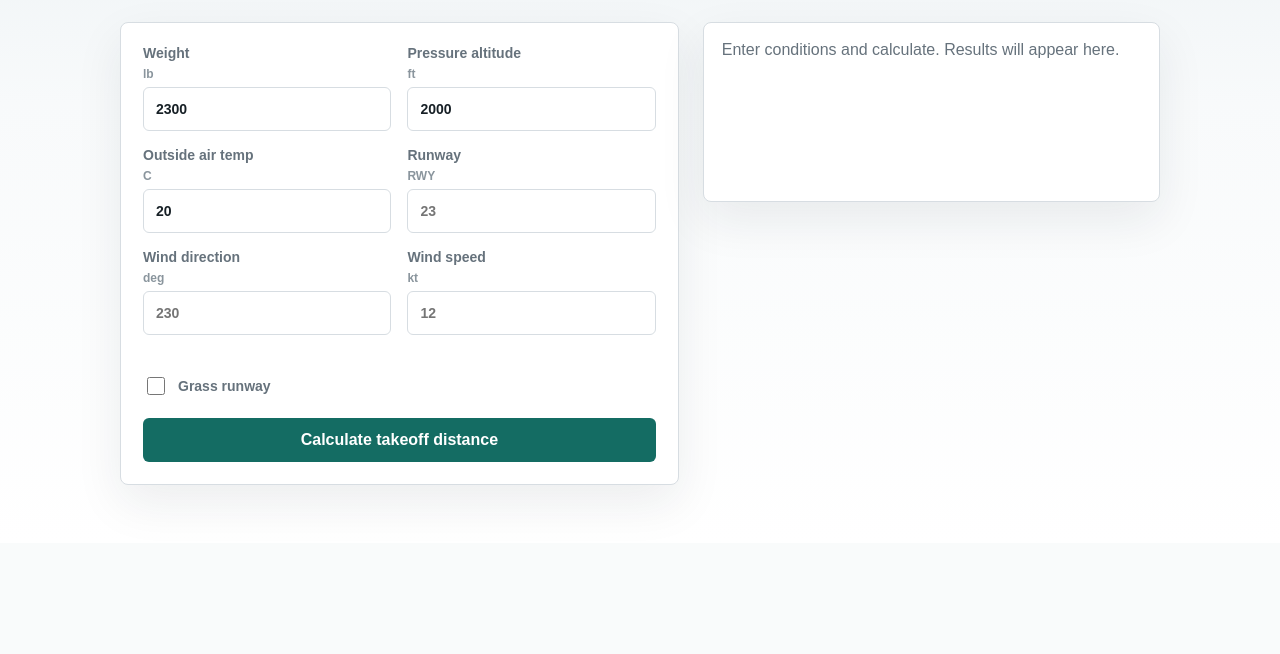
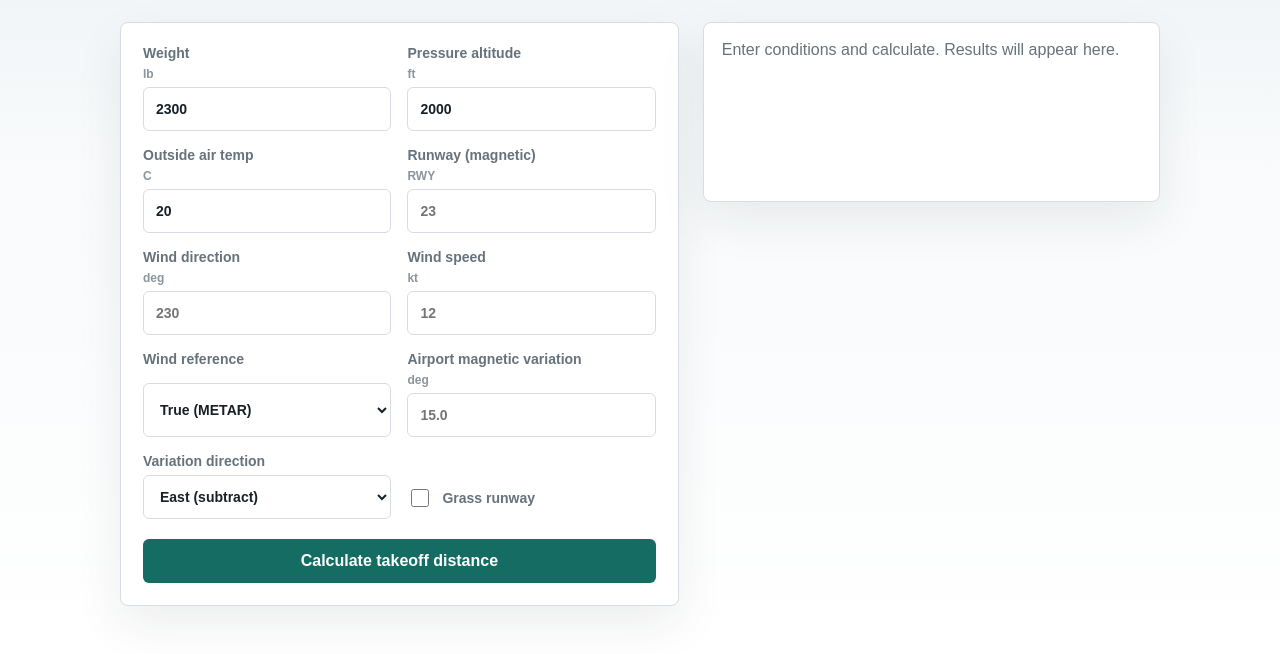
Before and after one commit to Kemochen/PPL, a Flask app: page / in a window 1280 px wide. Shown: the part 257-911 px from the top of the page. Before the commit the page ends 742 px from the top, so only its background shows below. Run offline with Flask 3, Linux system fonts and the light colour scheme.

Commit message:
Fix true and magnetic wind reference conversion

```diff
--- a/app.py
+++ b/app.py
@@ -55,8 +55,38 @@ def wind_values_from_form():
     runway_heading, runway_note = runway_heading_from_input(runway_input)
     if not 0 <= wind_direction <= 360:
         raise ValueError("Wind direction must be between 0 and 360 degrees.")
-    if wind_speed < 0:
+    if not math.isfinite(wind_speed) or wind_speed < 0:
         raise ValueError("Wind speed cannot be negative.")
+
+    reference = request.form.get("wind_reference", "magnetic")
+    conversion_steps = []
+    if reference == "true":
+        variation = optional_number("magnetic_variation_deg")
+        variation_direction = request.form.get("variation_direction", "east")
+        if variation is None or not math.isfinite(variation) or not 0 <= variation <= 180:
+            raise ValueError("Enter airport magnetic variation from 0 to 180 degrees for True wind.")
+        if variation_direction not in ("east", "west"):
+            raise ValueError("Magnetic variation direction must be east or west.")
+        true_direction = wind_direction
+        signed_variation = variation if variation_direction == "east" else -variation
+        wind_direction = (true_direction - signed_variation) % 360
+        operator = "-" if variation_direction == "east" else "+"
+        conversion_steps.append({
+            "title": "True to magnetic wind direction",
+            "formula": "Magnetic = True - East variation, or True + West variation (mod 360)",
+            "value": (
+                f"({true_direction:.1f} T {operator} {variation:.1f} "
+                f"{variation_direction.upper()}) mod 360 = {wind_direction:.1f} M"
+            ),
+        })
+    elif reference == "magnetic":
+        conversion_steps.append({
+            "title": "Wind direction reference",
+            "formula": "Wind and runway use magnetic north",
+            "value": f"Wind {wind_direction:.1f} M; no conversion required",
+        })
+    else:
+        raise ValueError("Wind reference must be true or magnetic.")
 
     wind_angle = abs((wind_direction - runway_heading + 180) % 360 - 180)
     headwind_component = wind_speed * math.cos(math.radians(wind_angle))
@@ -71,11 +101,12 @@ def wind_values_from_form():
             "formula": "Runway number x 10 = runway magnetic heading",
             "value": runway_note,
         },
+        *conversion_steps,
         {
             "title": "Wind component",
             "formula": "Angle = smallest difference between wind direction and runway heading",
             "value": (
-                f"|{wind_direction:.1f} - {runway_heading:.1f}| = "
+                f"Wind {wind_direction:.1f} M, runway {runway_heading:.1f} M: smallest angle = "
                 f"{wind_angle:.1f} degrees"
             ),
         },
@@ -130,7 +161,10 @@ def index():
 
 @app.post("/api/takeoff")
 def api_takeoff():
-    wind = wind_values_from_form()
+    try:
+        wind = wind_values_from_form()
+    except ValueError as exc:
+        return jsonify({"ok": False, "error": str(exc)}), 400
     return api_response(lambda: takeoff_distance(
         weight_lbs=number_value("weight_lbs"),
         pressure_altitude_ft=number_value("pressure_altitude_ft"),
@@ -145,7 +179,10 @@ def api_takeoff():
 
 @app.post("/api/landing")
 def api_landing():
-    wind = wind_values_from_form()
+    try:
+        wind = wind_values_from_form()
+    except ValueError as exc:
+        return jsonify({"ok": False, "error": str(exc)}), 400
     return api_response(lambda: landing_distance(
         pressure_altitude_ft=number_value("pressure_altitude_ft"),
         oat_c=number_value("oat_c"),
--- a/static/styles.css
+++ b/static/styles.css
@@ -44,6 +44,9 @@ label { display: grid; gap: 6px; color: var(--muted); font-size: 14px; font-weig
 label small { color: #8a959d; font-size: 12px; font-weight: 700; }
 input { width: 100%; min-height: 44px; border: 1px solid var(--line); border-radius: 6px; padding: 10px 12px; color: var(--ink); font: inherit; background: #fff; }
 input:focus { border-color: var(--accent); outline: 3px solid rgba(20,108,99,.16); }
+select { width: 100%; min-height: 44px; padding: 10px 12px; border: 1px solid var(--line); border-radius: 6px; background: #fff; color: var(--ink); font: inherit; }
+select:focus { border-color: var(--accent); outline: 3px solid rgba(20,108,99,.16); }
+[hidden] { display: none !important; }
 .check { display: flex; align-items: center; gap: 10px; min-height: 44px; padding-top: 23px; }
 .check input { width: 18px; min-height: 18px; flex: 0 0 auto; }
 .primary { width: 100%; margin-top: 20px; padding: 13px 18px; color: #fff; background: var(--accent); }
--- a/templates/index.html
+++ b/templates/index.html
@@ -39,6 +39,9 @@
           <label><span data-i18n="runway">Runway</span><small>RWY</small><input name="runway_heading_deg" type="number" step="1" min="1" max="36" placeholder="23"></label>
           <label><span data-i18n="windDirection">Wind direction</span><small>deg</small><input name="wind_direction_deg" type="number" step="1" min="0" max="360" placeholder="230"></label>
           <label><span data-i18n="windSpeed">Wind speed</span><small>kt</small><input name="wind_speed_kt" type="number" step="0.1" min="0" placeholder="12"></label>
+          <label><span data-i18n="windReference">Wind reference</span><select name="wind_reference"><option value="true" data-i18n="trueWind">True (METAR)</option><option value="magnetic" data-i18n="magneticWind">Magnetic</option></select></label>
+          <label data-variation><span data-i18n="magneticVariation">Airport magnetic variation</span><small>deg</small><input name="magnetic_variation_deg" type="number" step="0.1" min="0" max="180" placeholder="15.0"></label>
+          <label data-variation><span data-i18n="variationDirection">Variation direction</span><select name="variation_direction"><option value="east" data-i18n="eastVariation">East (subtract)</option><option value="west" data-i18n="westVariation">West (add)</option></select></label>
           <label class="check"><input name="grass" type="checkbox"><span data-i18n="grassRunway">Grass runway</span></label>
         </div>
         <button class="primary" type="submit" data-i18n="calculateTakeoff">Calculate takeoff distance</button>
@@ -55,6 +58,9 @@
           <label><span data-i18n="runway">Runway</span><small>RWY</small><input name="runway_heading_deg" type="number" step="1" min="1" max="36" placeholder="23"></label>
           <label><span data-i18n="windDirection">Wind direction</span><small>deg</small><input name="wind_direction_deg" type="number" step="1" min="0" max="360" placeholder="230"></label>
           <label><span data-i18n="windSpeed">Wind speed</span><small>kt</small><input name="wind_speed_kt" type="number" step="0.1" min="0" placeholder="12"></label>
+          <label><span data-i18n="windReference">Wind reference</span><select name="wind_reference"><option value="true" data-i18n="trueWind">True (METAR)</option><option value="magnetic" data-i18n="magneticWind">Magnetic</option></select></label>
+          <label data-variation><span data-i18n="magneticVariation">Airport magnetic variation</span><small>deg</small><input name="magnetic_variation_deg" type="number" step="0.1" min="0" max="180" placeholder="15.0"></label>
+          <label data-variation><span data-i18n="variationDirection">Variation direction</span><select name="variation_direction"><option value="east" data-i18n="eastVariation">East (subtract)</option><option value="west" data-i18n="westVariation">West (add)</option></select></label>
           <label class="check"><input name="grass" type="checkbox"><span data-i18n="grassRunway">Grass runway</span></label>
         </div>
         <button class="primary" type="submit" data-i18n="calculateLanding">Calculate landing distance</button>
@@ -143,7 +149,10 @@
         weight: "Weight", pressureAltitude: "Pressure altitude", oat: "Outside air temp", seaLevelOat: "Sea-level OAT",
         lowerOatAltitude: "Lower OAT altitude", lowerOat: "Lower altitude OAT", upperOatAltitude: "Upper OAT altitude", upperOat: "Upper altitude OAT",
         targetAltitude: "Target altitude",
-        runway: "Runway", windDirection: "Wind direction", windSpeed: "Wind speed",
+        runway: "Runway (magnetic)", windDirection: "Wind direction", windSpeed: "Wind speed",
+        windReference: "Wind reference", trueWind: "True (METAR)", magneticWind: "Magnetic",
+        magneticVariation: "Airport magnetic variation", variationDirection: "Variation direction",
+        eastVariation: "East (subtract)", westVariation: "West (add)",
         grassRunway: "Grass runway", engineSpeed: "engine speed",
         calculateTakeoff: "Calculate takeoff distance", calculateLanding: "Calculate landing distance", calculateCruise: "Calculate cruise performance", calculateClimb: "Calculate climb performance", calculateWeightBalance: "Calculate weight and balance",
         calculating: "Calculating...", resultHint: "Enter conditions and calculate. Results will appear here.", stepsTitle: "Calculation steps",
@@ -165,7 +174,10 @@
         weight: "\u91cd\u91cf", pressureAltitude: "\u538b\u529b\u9ad8\u5ea6", oat: "\u5916\u754c\u6e29\u5ea6", seaLevelOat: "\u6d77\u5e73\u9762\u6e29\u5ea6",
         lowerOatAltitude: "\u4f4e\u70b9 OAT \u9ad8\u5ea6", lowerOat: "\u4f4e\u70b9 OAT", upperOatAltitude: "\u9ad8\u70b9 OAT \u9ad8\u5ea6", upperOat: "\u9ad8\u70b9 OAT",
         targetAltitude: "\u76ee\u6807\u9ad8\u5ea6",
-        runway: "\u8dd1\u9053", windDirection: "\u98ce\u5411", windSpeed: "\u98ce\u901f",
+        runway: "\u8dd1\u9053\uff08\u78c1\u5317\uff09", windDirection: "\u98ce\u5411", windSpeed: "\u98ce\u901f",
+        windReference: "\u98ce\u5411\u57fa\u51c6", trueWind: "\u771f\u5317 (METAR)", magneticWind: "\u78c1\u5317",
+        magneticVariation: "\u673a\u573a\u78c1\u5dee", variationDirection: "\u78c1\u5dee\u65b9\u5411",
+        eastVariation: "\u4e1c\u5dee\uff08\u51cf\uff09", westVariation: "\u897f\u5dee\uff08\u52a0\uff09",
         grassRunway: "\u8349\u5730\u8dd1\u9053", engineSpeed: "\u53d1\u52a8\u673a\u8f6c\u901f",
         calculateTakeoff: "\u8ba1\u7b97\u8d77\u98de\u8ddd\u79bb", calculateLanding: "\u8ba1\u7b97\u964d\u843d\u8ddd\u79bb", calculateCruise: "\u8ba1\u7b97\u5de1\u822a\u6027\u80fd", calculateClimb: "\u8ba1\u7b97\u722c\u5347\u6027\u80fd", calculateWeightBalance: "\u8ba1\u7b97\u91cd\u91cf\u4e0e\u5e73\u8861",
         calculating: "\u8ba1\u7b97\u4e2d...", resultHint: "\u8f93\u5165\u6761\u4ef6\u540e\u70b9\u51fb\u8ba1\u7b97\uff0c\u7ed3\u679c\u4f1a\u663e\u793a\u5728\u8fd9\u91cc\u3002", stepsTitle: "\u8ba1\u7b97\u6b65\u9aa4",
@@ -380,6 +392,20 @@
       });
     });
     document.querySelectorAll(".calculator").forEach(function(form) {
+      const reference = form.querySelector('[name="wind_reference"]');
+      if (reference) {
+        const variation = form.querySelector('[name="magnetic_variation_deg"]');
+        function updateWindReference() {
+          const isTrue = reference.value === "true";
+          form.querySelectorAll("[data-variation]").forEach(function(label) { label.hidden = !isTrue; });
+          variation.required = isTrue && ["runway_heading_deg", "wind_direction_deg", "wind_speed_kt"].every(function(name) {
+            return form.elements[name].value !== "";
+          });
+        }
+        form.addEventListener("input", updateWindReference);
+        reference.addEventListener("change", updateWindReference);
+        updateWindReference();
+      }
       form.addEventListener("submit", async function(event) {
         event.preventDefault();
         const resultBox = form.parentElement.querySelector(".result");
```
Also changed, not shown: test_wind.py (added, +60 -0 lines).
